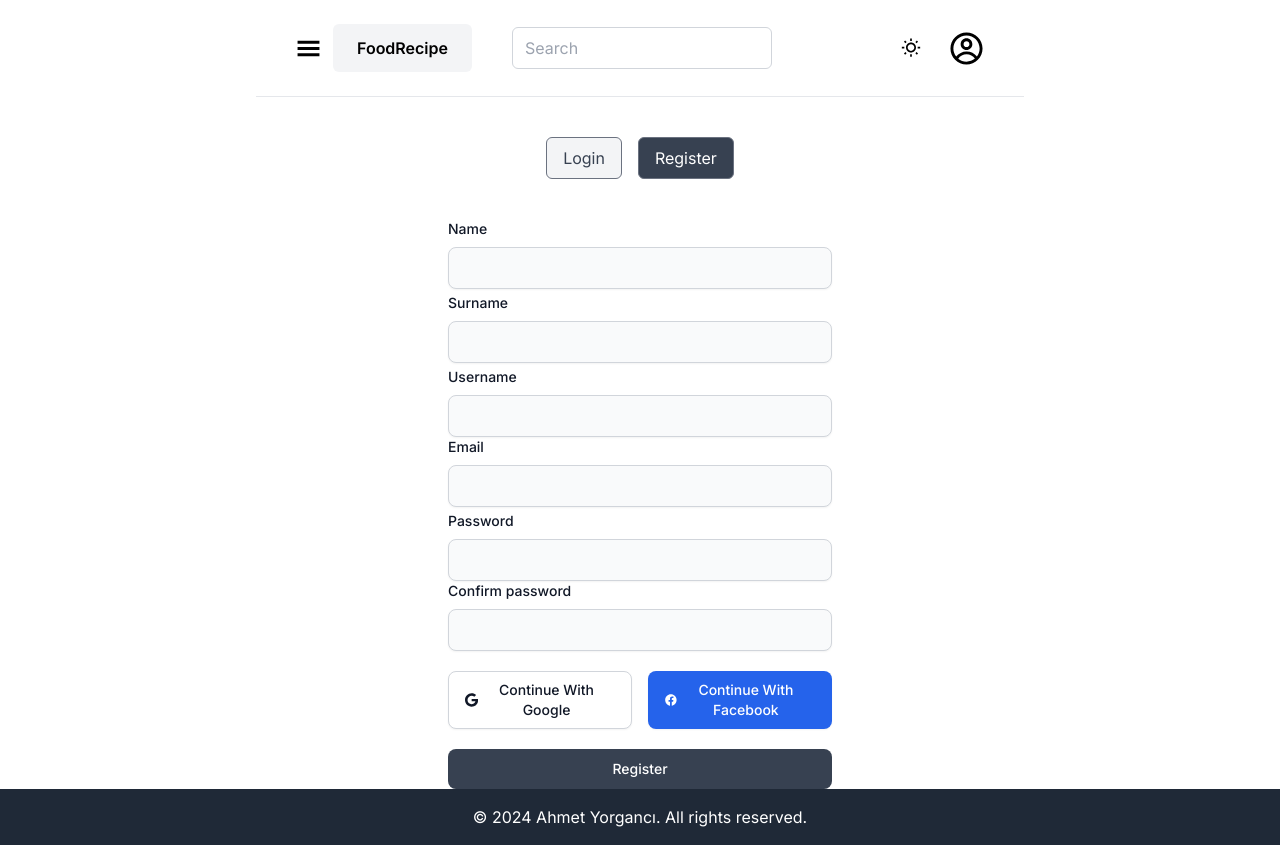
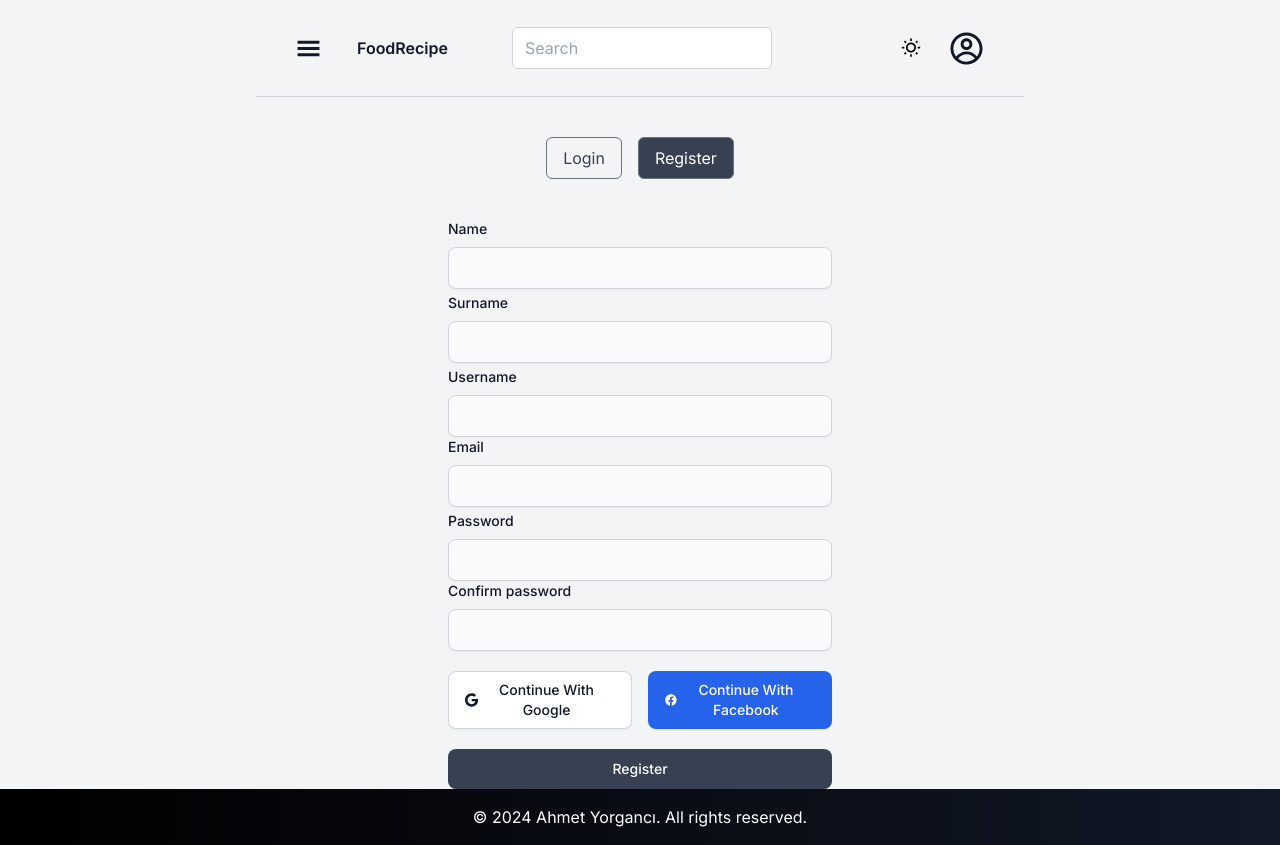
Before and after one commit to ahmetanil1/fr-frontend, a Next.js app: page /register in a window 1280 px wide. Built offline with nearby package versions, Linux system fonts and the light colour scheme.

Commit message:
darkmode enabled

```diff
--- a/app/global.css
+++ b/app/global.css
@@ -2,12 +2,11 @@
 @tailwind components;
 @tailwind utilities;
 
-/* body {
-    background-color: white;
-    color: black;
+body {
+    @apply bg-white text-black transition-colors duration-300 ease-in-out;
 }
 
+/* Dark mode aktif olduğunda */
 html.dark body {
-    background-color: #121212;
-    color: white;
-} */
+    @apply bg-gray-900 text-white transition-colors duration-300 ease-in-out;
+}
--- a/app/layout.js
+++ b/app/layout.js
@@ -1,46 +1,52 @@
-"use client"
-import { Inter } from 'next/font/google'
-import Header from "@/components/header"
+"use client";
+import { Inter } from "next/font/google";
+import Header from "@/components/header";
 import Footer from "@/components/footer";
-import { useEffect, useState } from 'react';
+import { useEffect, useState } from "react";
 import "./global.css";
 
 const inter = Inter({ subsets: ["latin"] });
 
 export default function RootLayout({ children }) {
-    // const [darkMode, setDarkMode] = useState(false);
+    const [darkMode, setDarkMode] = useState(false);
 
-    // const toggleDarkMode = () => {
-    //     setDarkMode(!darkMode);
-    //     const newTheme = !darkMode ? "dark" : "light";
-    //     localStorage.setItem("theme", newTheme);
-    // };
+    const toggleDarkMode = () => {
+        const newTheme = !darkMode ? "dark" : "light";
+        setDarkMode(!darkMode);
+        localStorage.setItem("theme", newTheme); // Tema tercihini kaydet
+    };
 
+    // Başlangıçta cihazın tema tercihini ve yerel depolamayı kontrol et
+    useEffect(() => {
+        const savedTheme = localStorage.getItem("theme");
+        if (savedTheme) {
+            setDarkMode(savedTheme === "dark");
+        } else if (window.matchMedia && window.matchMedia("(prefers-color-scheme: dark)").matches) {
+            setDarkMode(true);
+        }
+    }, []);
 
-
-    // useEffect(() => {
-    //     if (window.matchMedia && window.matchMedia('(prefers-color-scheme: dark)').matches) {
-    //         setDarkMode(true);
-    //     }
-    // }, []);
-
-    // useEffect(() => {
-    //     if (darkMode) {
-    //         document.documentElement.classList.add('dark');
-    //     } else {
-    //         document.documentElement.classList.remove('dark');
-    //     }
-    // }, [darkMode]);
+    // Tema değişikliğine göre 'dark' sınıfını HTML'ye ekle
+    useEffect(() => {
+        if (darkMode) {
+            document.documentElement.classList.add("dark");
+        } else {
+            document.documentElement.classList.remove("dark");
+        }
+    }, [darkMode]);
 
     return (
-        <html lang="en" className={inter.className}>
-            <body className='h-screen w-screen ' >
-                <div className='flex flex-col min-h-screen'>
-                    <div className="flex flex-col flex-grow mx-64">
-                        <Header />
-                        <hr />
+        <html lang="en" className={`${inter.className}`}>
+            <body className="h-screen w-screen bg-gray-100 dark:bg-gradient-to-r from-black text-gray-900 dark:text-gray-100">
+                <div className="flex flex-col min-h-screen">
+                    {/* Header: DarkMode Toggle */}
+                    <div className="flex flex-col flex-grow mx-4 sm:mx-8 md:mx-16 lg:mx-32 xl:mx-64">
+                        <Header toggleDarkMode={toggleDarkMode} darkMode={darkMode} />
+                        <hr className="border-gray-300 dark:border-gray-100" />
+                        {/* Main Content */}
                         <main className="flex-grow">{children}</main>
                     </div>
+                    {/* Footer */}
                     <Footer className="w-full" />
                 </div>
             </body>
--- a/components/footer/index.js
+++ b/components/footer/index.js
@@ -3,7 +3,7 @@ import React from "react";
 
 function footer() {
     return (
-        <footer className="bg-gray-800 text-white p-4 text-center">
+        <footer className="bg-gradient-to-r from-black to-gray-900 text-white p-4 text-center">
             <p>&copy; 2024 Ahmet Yorgancı. All rights reserved.</p>
         </footer>
     );
--- a/components/header/Darkmode.js
+++ b/components/header/Darkmode.js
@@ -7,7 +7,7 @@ function DarkMode({ toggleDarkMode, darkMode }) {
             {darkMode ? (
                 <MdOutlineNightsStay size={20} className="text-yellow-500" />
             ) : (
-                <MdOutlineWbSunny size={20} className="text-black" />
+                <MdOutlineWbSunny size={20} className="text-black font-bold" />
             )}
         </button>
     );
```
